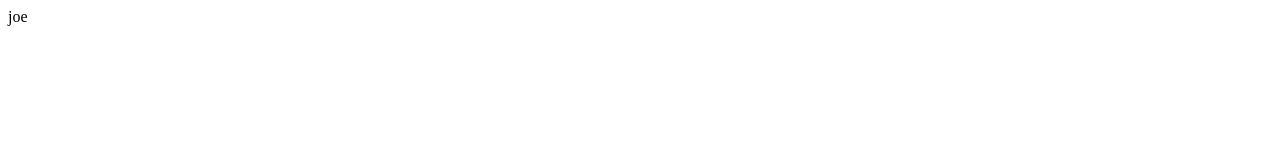
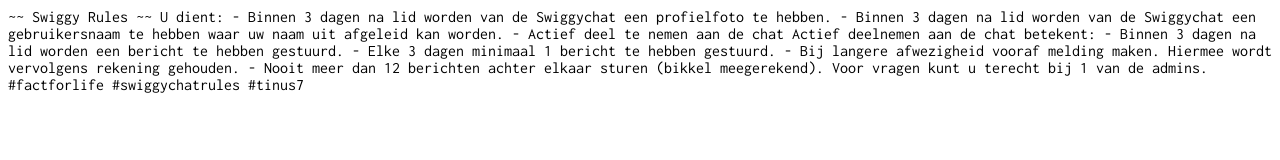
Before and after one commit to sepkeuchenius/swiggyrules, a plain HTML site: page index.html in a window 1280 px wide. Drawn offline with Linux system fonts and the light colour scheme.

Commit message:
Update index.html

```diff
--- a/index.html
+++ b/index.html
@@ -1 +1,30 @@
-joe
+<html>
+<head>
+  <title>
+    SwiggyRules
+    </title>
+    <link href="https://fonts.googleapis.com/css?family=Inconsolata" rel="stylesheet">
+    <style>
+      body{
+      font-family: 'Inconsolata', monospace;
+    }
+      </style>
+  </head>
+
+<body>
+  ~~ Swiggy Rules ~~
+
+U dient:
+- Binnen 3 dagen na lid worden van de Swiggychat een profielfoto te hebben.
+- Binnen 3 dagen na lid worden van de Swiggychat een gebruikersnaam te hebben waar uw naam uit afgeleid kan worden.
+- Actief deel te nemen aan de chat
+
+Actief deelnemen aan de chat betekent:
+- Binnen 3 dagen na lid worden een bericht te hebben gestuurd.
+- Elke 3 dagen minimaal 1 bericht te hebben gestuurd.
+- Bij langere afwezigheid vooraf melding maken. Hiermee wordt vervolgens rekening gehouden.
+- Nooit meer dan 12 berichten achter elkaar sturen (bikkel meegerekend).
+
+Voor vragen kunt u terecht bij 1 van de admins.
+#factforlife #swiggychatrules #tinus7
+</body>
```
